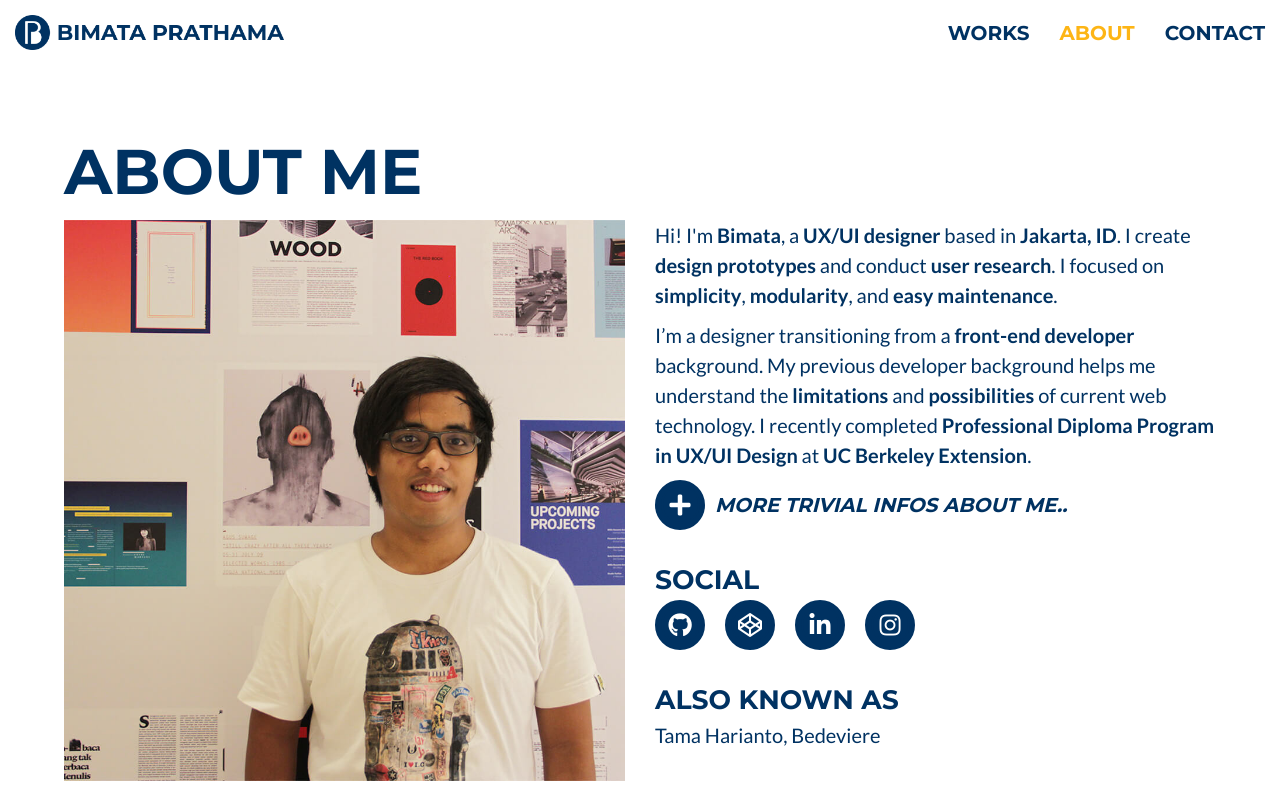
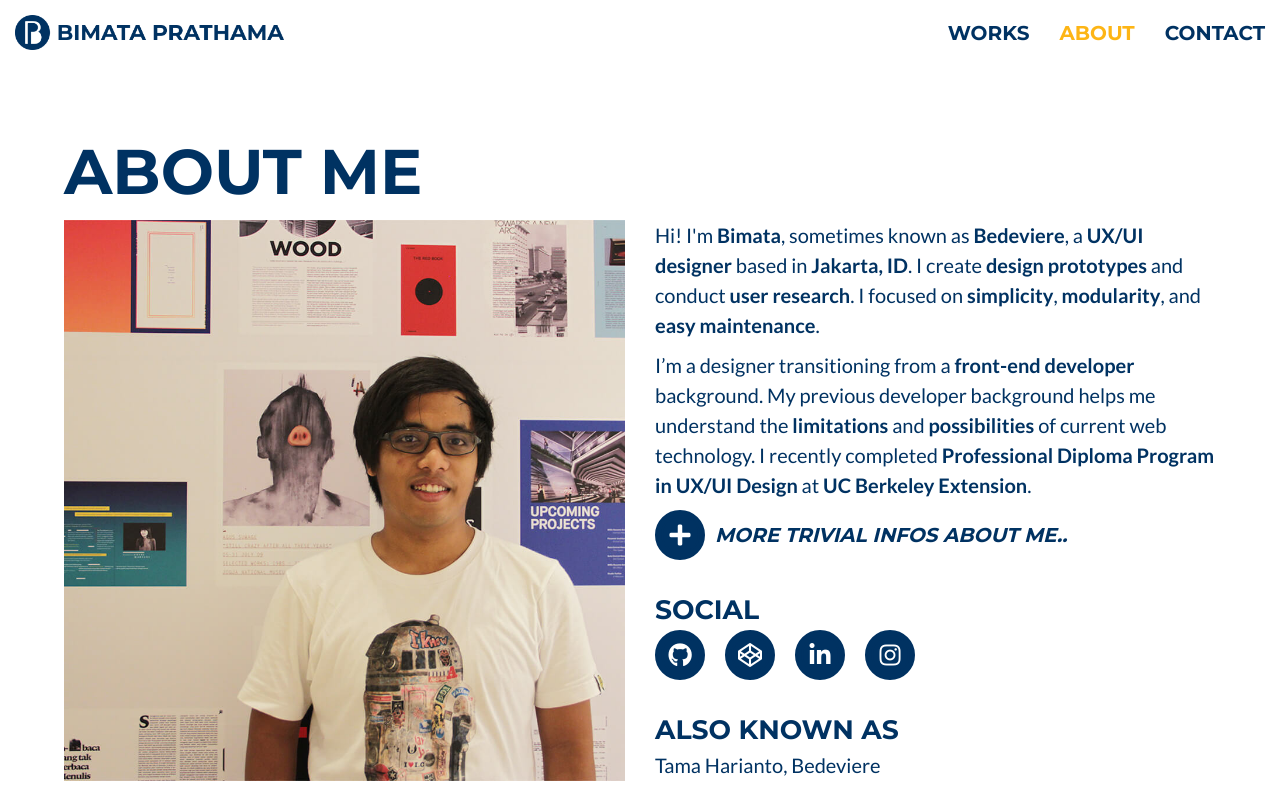
Before and after one commit to bedeviere/bimata3-vue, a Vue app: page /about in a window 1280 px wide. Shown: the top 800 px of the page. Built offline with nearby package versions, Linux system fonts and the light colour scheme.

Commit message:
edit some details in about, secure cdn and cover

```diff
--- a/public/index.html
+++ b/public/index.html
@@ -13,17 +13,17 @@
     <meta property="fb:app_id" content="226650467718620" />
     <meta property="og:title" content="Bimata Prathama | Portfolio" />
     <meta property="og:description" content="A UX/UI Designer currently living in Jakarta, ID." />
-    <meta property="og:url" content="http://bedeviere.com" />
+    <meta property="og:url" content="https://bedeviere.com" />
     <!-- Recommended image size is 1200 x 630px -->
-    <meta property="og:image" content="http://bedeviere.com/bimata-cover.jpg" />
+    <meta property="og:image" content="https://bedeviere.com/bimata-cover.jpg" />
 
     <!-- Twitter meta -->
     <meta name="twitter:card" content="summary_large_image" />
     <meta name="twitter:site" content="Bimata Prathama" />
     <meta name="twitter:title" content="Bimata Prathama | Portfolio" />
     <meta name="twitter:description" content="A UX/UI Designer currently living in Jakarta, ID." />
-    <meta name="twitter:image" content="http://bedeviere.com/bimata-cover.jpg" />
-    <meta name="twitter:url" content="http://bedeviere.com" />
+    <meta name="twitter:image" content="https://bedeviere.com/bimata-cover.jpg" />
+    <meta name="twitter:url" content="https://bedeviere.com" />
 
     <!-- Custom Fonts -->
     <link href="https://fonts.googleapis.com/css?family=Lato:400,700|Montserrat:700" rel="stylesheet">
--- a/src/views/About.vue
+++ b/src/views/About.vue
@@ -11,12 +11,12 @@
           </div>
           <div class="column">
             <div class="about-overview">
-              <p>Hi! I'm <strong>Bimata</strong>, a <strong>UX/UI designer</strong> based in <strong>Jakarta, ID</strong>. I create <strong>design prototypes</strong> and conduct <strong>user research</strong>. I focused on <strong>simplicity</strong>, <strong>modularity</strong>, and <strong>easy maintenance</strong>.</p>
+              <p>Hi! I'm <strong>Bimata</strong>, sometimes known as <strong>Bedeviere</strong>, a <strong>UX/UI designer</strong> based in <strong>Jakarta, ID</strong>. I create <strong>design prototypes</strong> and conduct <strong>user research</strong>. I focused on <strong>simplicity</strong>, <strong>modularity</strong>, and <strong>easy maintenance</strong>.</p>
               <p>I’m a designer transitioning from a <strong>front-end developer</strong> background. My previous developer background helps me understand the <strong>limitations</strong> and <strong>possibilities</strong> of current web technology. I recently completed <strong>Professional Diploma Program in UX/UI Design</strong> at <strong>UC Berkeley Extension</strong>.</p>
               <transition-expand>
                 <div class="about-overview-more" v-show="overviewMore">
-                  <p>By day, I design and code either for a living or to learn and experiment new design tools. By night, you might find me adventuring around <a href="https://worldofwarcraft.com/en-gb/character/ravenholdt/Bedeviere" target="_blank">Azeroth</a>, slaying demons and stuff.</p>
-                  <p>The name <strong>Bedeviere</strong> originally derived from <a href="https://en.wikipedia.org/wiki/Bedivere" target="_blank">Bedivere</a>, a famous <a href="https://en.wikipedia.org/wiki/Knights_of_the_Round_Table" target="_blank">Knight of the Round Table</a> from <strong>Arthurian Legends</strong>. I use the name for my World of Warcraft character without knowing I spelt it a bit different. Over time, I grew fond of the name and it stuck. The name becomes my primary alias ever since.</p>
+                  <p>By day, I design and code either for a living or to learn and experiment new design tools. By night, you might find me adventuring around <a href="https://worldofwarcraft.com/en-gb/character/eu/tarren-mill/sieglink" target="_blank">Azeroth</a>, slaying demons and stuff.</p>
+                  <p>The name <strong>Bedeviere</strong> originally derived from <a href="https://en.wikipedia.org/wiki/Bedivere" target="_blank">Bedivere</a>, a famous <a href="https://en.wikipedia.org/wiki/Knights_of_the_Round_Table" target="_blank">Knight of the Round Table</a> from <strong>Arthurian Legends</strong>. I use the name for my <a href="https://worldofwarcraft.com/en-gb/character/ravenholdt/Bedeviere" target="_blank">first World of Warcraft character</a> without knowing I spelt it a bit different. Over time, I grew fond of the name and it stuck. The name becomes my primary alias ever since.</p>
                 </div>
               </transition-expand>
               <div class="about-overview-buttons" v-on:click="overviewToggle">
```
